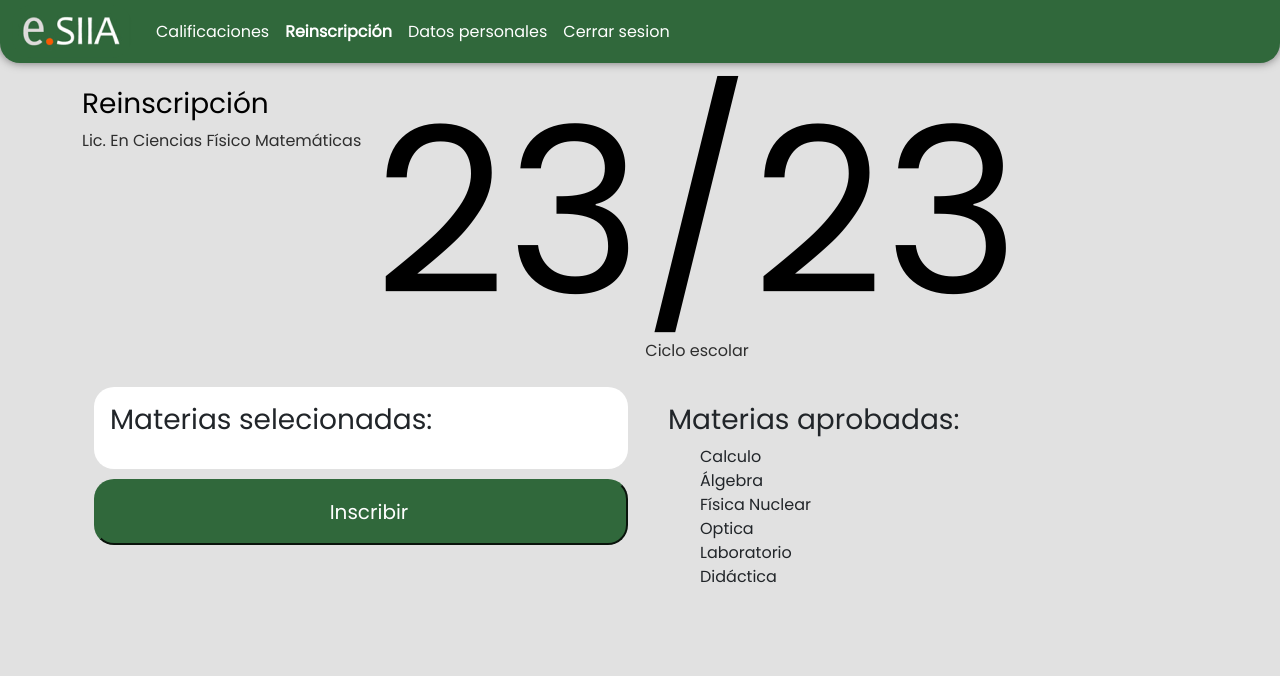
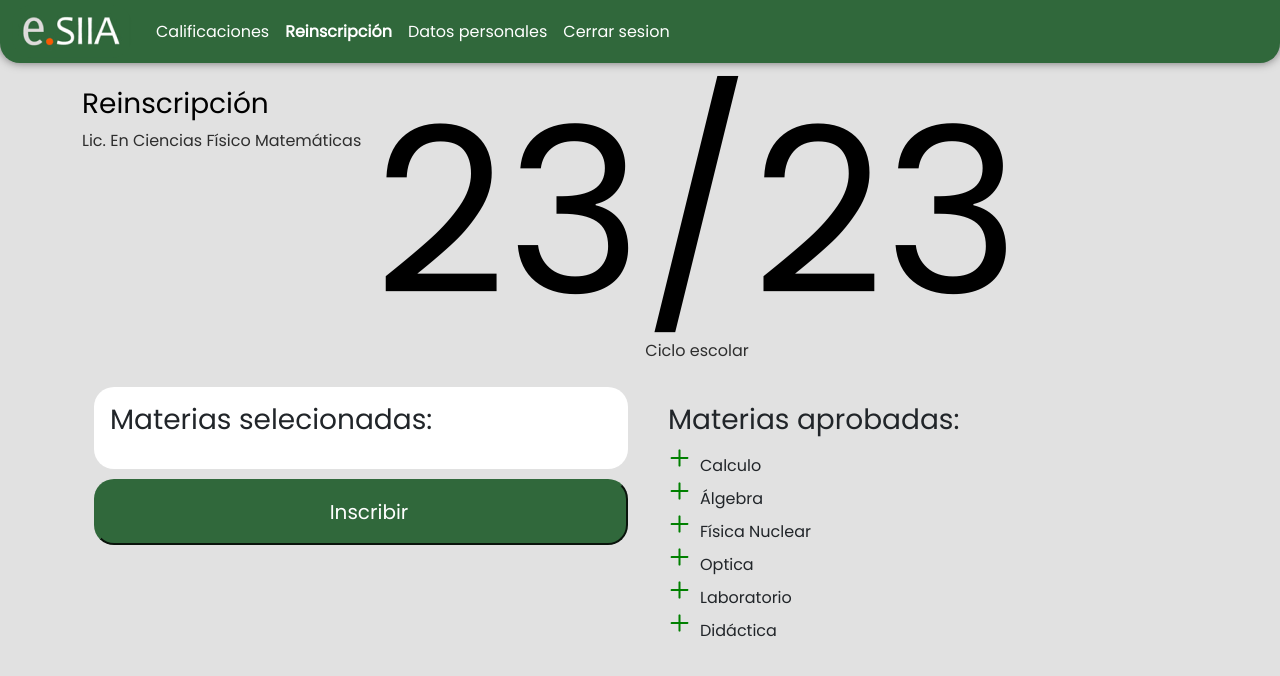
Before and after one commit to chrisnolanmb/SIIA, a PHP site: page /reinscripcion.php in a window 1280 px wide. Shown: the top 676 px of the page. Run offline with PHP 8.4, Linux system fonts and the light colour scheme; a user stored in the database is signed in; data comes from the database, SQL or seed files in the repository; some libraries are stand-ins or nearby versions.

Commit message:
Mas y menos de la lista

```diff
--- a/reinscripcion.php
+++ b/reinscripcion.php
@@ -120,7 +120,7 @@ $result_materias_disponibles = mysqli_query($conexion, $query_materias_disponibl
 
               <div class="list" style="padding: 16px;">
                 <h3>Materias selecionadas:</h3>
-                <ul class="done">
+                <ul class="done" style="list-style-image: url('img/minus.png');">
                 </ul>
              </div>
 
@@ -137,7 +137,7 @@ $result_materias_disponibles = mysqli_query($conexion, $query_materias_disponibl
         <script src="https://ajax.googleapis.com/ajax/libs/jquery/2.1.1/jquery.min.js"></script>
           <div class="list" style="margin: 16px;">
             <h3>Materias aprobadas:</h3>
-            <ul class="todo" style="cursor: crosshair">
+            <ul class="todo" style="list-style-image: url('img/plus.png');">
               <li>Calculo</li>
               <li>Álgebra</li>
               <li>Física Nuclear</li>
```
Also changed, not shown: img/minus.png (added), img/plus.png (added).
